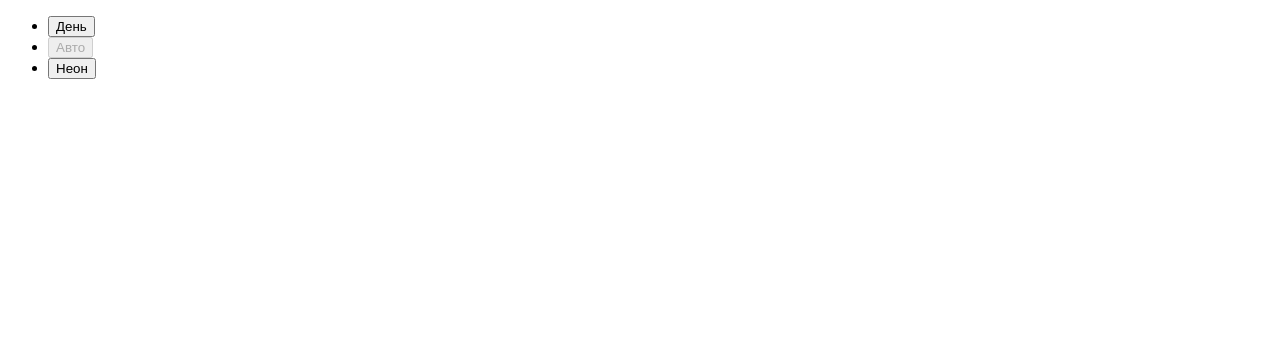
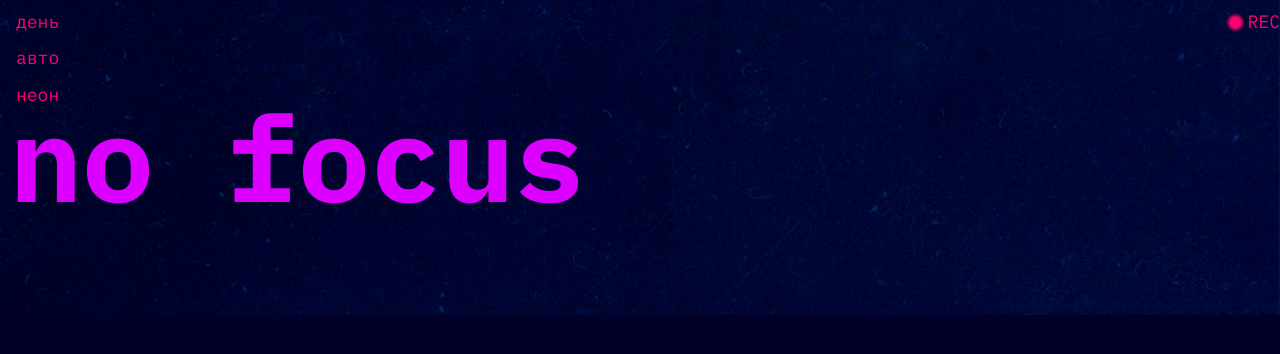
Before and after one commit to kkermell/slozhno-sosredotochitsya, a plain HTML site: page index.html in a window 1280 px wide. Drawn offline with Linux system fonts and the light colour scheme.

Commit message:
first CSS styles

```diff
--- a/index.html
+++ b/index.html
@@ -4,10 +4,21 @@
     <meta charset="UTF-8" />
     <meta http-equiv="X-UA-Compatible" content="IE=edge" />
     <meta name="viewport" content="width=device-width, initial-scale=1.0" />
+    <meta name="color-scheme" content="dark light" />
+    <link rel="stylesheet" href="./fonts/fonts.css">
+    <link rel="stylesheet" href="./styles/globals.css" />
+    <link rel="stylesheet" href="./styles/variables.css" />
+    <link rel="stylesheet" href="./styles/style.css" />
+    <link rel="stylesheet" href="./styles/dark.css" />
+    <link rel="stylesheet" href="./styles/light.css" />
+    <link rel="icon" href="./images/favicon.ico" sizes="any" />
+    <link rel="icon" href="./images/favicon.svg" sizes="image/svg+xml" />
+    <link rel="apple-touch-icon" href="./images/mobile-icon.png" />
     <title>Сложно сосредоточиться</title>
   </head>
   <body class="page">
     <header class="header decorated-zone">
+      <div class="rec" aria-hidden="true">REC</div>
       <nav class="header__theme-menu">
         <ul class="header__theme-menu-list">
           <li class="header__theme-menu-item">
@@ -34,6 +45,9 @@
           </li>
         </ul>
       </nav>
+      <h1 class="header__title">
+        no focus
+      </h1>
     </header>
     <script src="./scripts/script.js"></script>
   </body>
--- a/styles/style.css
+++ b/styles/style.css
@@ -2,4 +2,62 @@
 
 .page {
   /* сохраните в разметке и стилях класс page. На его основе работает скрипт. */
+  font-family: "IBM Plex mono", sans-serif;
+  color: var(--text-color);
+  font-size: 18px;
+  font-weight: 400;
+  line-height: 130%;
+  position: relative;
+  background-color: var(--background-color);
 }
+
+.header {
+  padding: 10px;
+  display: grid;
+  grid-template-columns: 100%;
+  grid-template-rows: repeat(3, 1fr);
+  background-image: url(../images/cover-image-dark.png);
+  background-position: center;
+  background-size: cover;
+}
+
+.rec {
+  position: absolute;
+  inset-inline-end: 0;
+  color: var(--accent-color);
+  display: flex;
+}
+
+.rec::before {
+  content: "";
+  height: 9px;
+  width: 9px;
+  background-color: var(--accent-color);
+  border-radius: 50%;
+  box-shadow: 0 0 3px 3px var(--accent-color);
+  margin: 8px;
+}
+
+.header__theme-menu {
+  color: var(--accent-color);
+}
+
+.header__theme-menu-button {
+  background-color: transparent;
+  border: none;
+  text-transform: lowercase;
+  line-height: 100%;
+}
+
+.header__theme-menu-list {
+  display: flex;
+  flex-direction: column;
+  gap: 13px;
+}
+
+.header__title {
+  font-size: clamp(7.25rem, 7.0115rem + 1.0178vw, 7.5rem);
+  font-weight: 700;
+  line-height: 82.5%;
+  color: var(--header-color);
+}
--- a/styles/variables.css
+++ b/styles/variables.css
@@ -2,3 +2,9 @@
   Переменные для вашего проекта
   и их переопределение под различные устройства
 */
+:root {
+  --background-color: #000028;
+  --accent-color: #FF0070;
+  --text-color: #F1B2CE;
+  --header-color: #DB00FF;
+}
```
